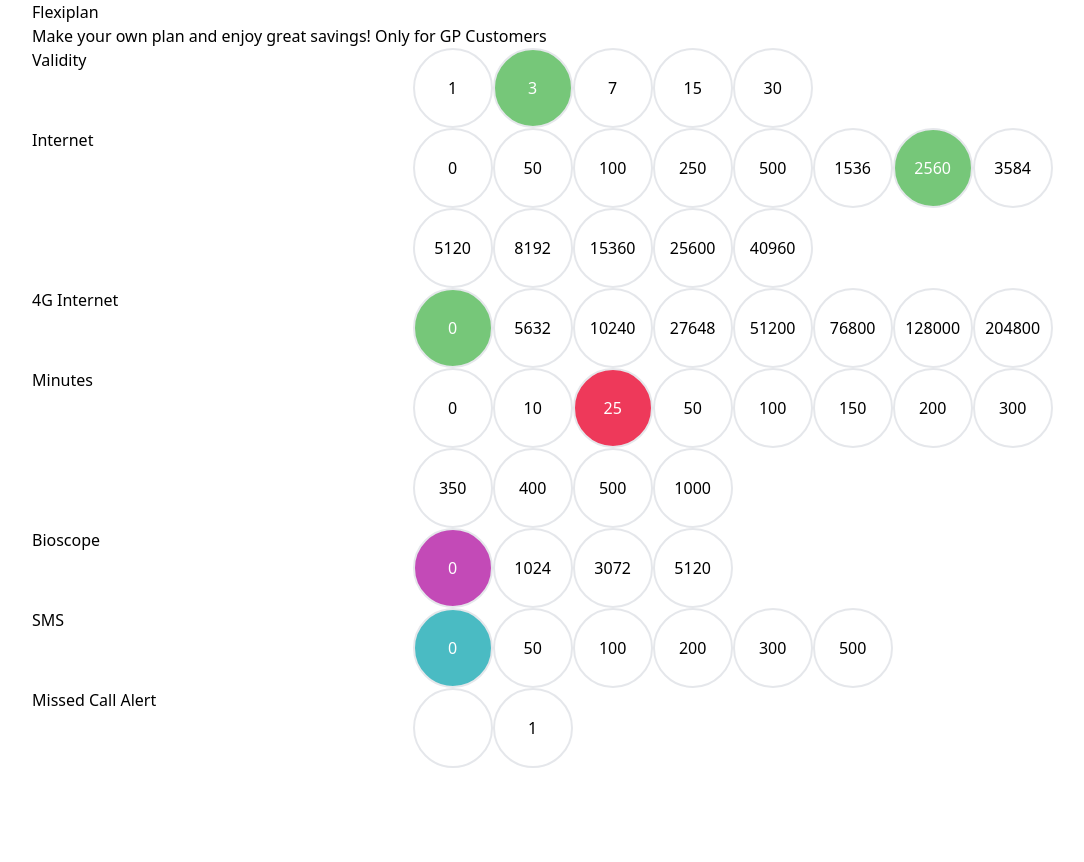
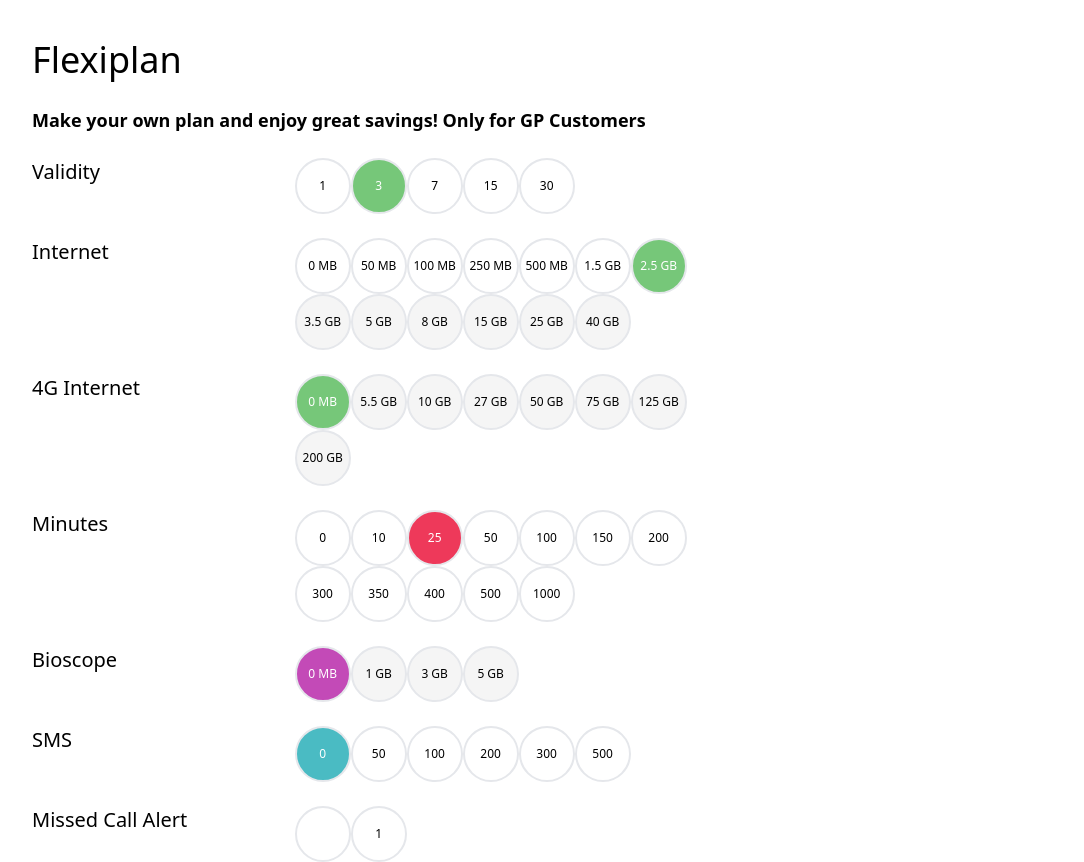
Before and after one commit to argha-shipansarker/gpFlexiPlan, a React (Create React App) app: page / in a window 1280 px wide. Shown: the whole page, without its empty margins (77-1161 px from the left). Before the commit the page ends 800 px from the top, so only its background shows below. Built offline with nearby package versions, Linux system fonts and the light colour scheme.

Commit message:
color changed of the disabled button

```diff
--- a/src/Pages/Flexiplan.js
+++ b/src/Pages/Flexiplan.js
@@ -8,6 +8,18 @@
 
     const [bubbleMapState, setBubbleMapState] = useState(null)
     const [eligibleBubbleMapState, setEligibleBubbleMapState] = useState(null)
+
+    function formatBytes(bytes, decimals = 2) {
+        if (bytes*1024*1024 === 0) return '0 MB';
+
+        const k = 1024;
+        const dm = decimals < 0 ? 0 : decimals;
+        const sizes = ['Bytes', 'KB', 'MB', 'GB', 'TB', 'PB', 'EB', 'ZB', 'YB'];
+
+        const i = Math.floor(Math.log(bytes*1024*1024) / Math.log(k));
+
+        return parseFloat(((bytes*1024*1024) / Math.pow(k, i)).toFixed(dm)) + ' ' + sizes[i];
+    }
 
 
     useEffect(() => {
@@ -56,7 +68,23 @@
             }
 
             value.map((item) => {
-                selectedBubbles[key] == item ? tempFlexiTypeVariation.push({ value: item, selected: true, validityDay: (key == "mca" || key == "longevity") ? true : false, type: key} ) : tempFlexiTypeVariation.push({ value: item, selected: false, validityDay: (key == "mca" || key == "longevity") ? true : false, type: key })
+                selectedBubbles[key] == item ? tempFlexiTypeVariation.push(
+                    {
+                        value: item,
+                        selected: true,
+                        validityDay: (key == "mca" || key == "longevity") ? true : false,
+                        type: key,
+                        internet: (key == "data" || key == "fourg" || key == "bioscope") ? formatBytes(item) : null
+                    }
+                ) : tempFlexiTypeVariation.push(
+                    {
+                        value: item,
+                        selected: false,
+                        validityDay: (key == "mca" || key == "longevity") ? true : false,
+                        type: key,
+                        internet: (key == "data" || key == "fourg" || key == "bioscope") ? formatBytes(item) : null
+                    }
+                )
 
             })
             // [key] = temp
@@ -70,7 +98,6 @@
 
             let tempFlexiValidityObject = bubbleMapState[0]
             let selectedValidityDay = tempFlexiValidityObject.flexiTypeVariation.find(type => type.selected == true)
-            // console.log("saimum", selectedValidityDay)
             let allDataForSpecficValidityDay = null
 
             Object.entries(eligibilityMap).forEach(([key, value]) => {
@@ -80,7 +107,7 @@
                 }
             })
 
-            let eligibleBubbleMapState = bubbleMapState.map(flexiData => {
+            let tempEligibleBubbleMapState = bubbleMapState.map(flexiData => {
                 Object.entries(allDataForSpecficValidityDay).forEach(([key, value]) => {
                     if(flexiData.mainFlexiType == key){
                         flexiData.flexiTypeVariation.forEach(flexiValue => {
@@ -96,19 +123,10 @@
                 return flexiData
             })
 
-            setEligibleBubbleMapState(eligibleBubbleMapState)
+            setEligibleBubbleMapState(tempEligibleBubbleMapState)
 
-            // console.log("saimum", allDataForSpecficValidityDay)
-            // console.log("manto", manto)
         }
     }, [bubbleMapState])
-
-
-
-
-    useEffect(() => {
-        console.log("shipan", eligibleBubbleMapState)
-    }, [eligibleBubbleMapState])
 
 
     if (eligibleBubbleMapState == null)
@@ -116,18 +134,22 @@
 
     return (
         <div className='png-base64'>
-            <p>Flexiplan</p>
-            <p>Make your own plan and enjoy great savings! Only for GP Customers</p>
-            {
+            <p className='text-4xl pt-10 pb-5'>Flexiplan</p>
+            <p className='text-lg mt-1.5 font-bold'>Make your own plan and enjoy great savings! Only for GP Customers</p>
+            <div className='grid grid-cols-3'>
+                <div className='col-span-2'>
+                {
                 eligibleBubbleMapState.map((value, index) => (
-                    <div className='grid grid-cols-3 gap-20' key={index}>
-                        <p>{value.flexiType}</p>
+                    <div className='grid grid-cols-3 gap-20 pt-6' key={index}>
+                        <p className='text-xl font-medium'>{value.flexiType}</p>
                         <div className='col-span-2'>
                             <BubbleVariation value={value.flexiTypeVariation} color={value.fexiTypeColor} eligibleBubbleMapState={eligibleBubbleMapState} setEligibleBubbleMapState={setEligibleBubbleMapState}/>
                         </div>
                     </div>
                 ))
             }
+                </div>
+            </div>
 
 
 
--- a/src/ReusableComponents/BubbleVariation.js
+++ b/src/ReusableComponents/BubbleVariation.js
@@ -4,51 +4,16 @@
 
     const eligibilityMap = require('../RequiredData/eligibility-map.json');
 
-    // useEffect(() => {
-    //     console.log("argha", value);
-    // }, []);
-
     const handleClick = (flexiData) => {
-        // let tempFlexiValidityObject = eligibleBubbleMapState[0]
-        // let selectedValidityDay = tempFlexiValidityObject.flexiTypeVariation.find(type => type.selected == true)
-        // // console.log("saimum", selectedValidityDay)
-        // let allDataForSpecficValidityDay = null
-
-        // Object.entries(eligibilityMap).forEach(([key, value]) => {
-        //     let keyName = key.split('_')[1]
-        //     if(keyName == selectedValidityDay.value){
-        //         allDataForSpecficValidityDay = value
-        //     }
-        // })
-
-        // let eligibleBubbleMapState = bubbleMapState.map(flexiData => {
-        //     Object.entries(allDataForSpecficValidityDay).forEach(([key, value]) => {
-        //         if(flexiData.mainFlexiType == key){
-        //             flexiData.flexiTypeVariation.forEach(flexiValue => {
-        //                 if(value.includes(flexiValue.value)){
-        //                     flexiValue.validityDay = true
-        //                 }else{
-        //                     flexiValue.validityDay = false
-        //                 }
-        //             })
-        //         }
-        //     })
-
-        //     return flexiData
-        // })
-
-        // setEligibleBubbleMapState(eligibleBubbleMapState)
 
         if(flexiData.type == "longevity")
         {
             let tempFlexiValidityObject = eligibleBubbleMapState[0]
             tempFlexiValidityObject.flexiTypeVariation.forEach(type => type.value == flexiData.value ? type.selected = true: type.selected = false)
-            console.log("saimum", tempFlexiValidityObject)
 
 
         let tempFlexiValidityObjectAfterClicked = eligibleBubbleMapState[0]
         let selectedValidityDay = tempFlexiValidityObjectAfterClicked.flexiTypeVariation.find(type => type.selected == true)
-        // console.log("saimum", selectedValidityDay)
         let allDataForSpecficValidityDay = null
         Object.entries(eligibilityMap).forEach(([key, value]) => {
             let keyName = key.split('_')[1]
@@ -80,15 +45,31 @@
 
         setEligibleBubbleMapState(tempEligibleBubbleMapState)
 
+        } else{
+                let tempFlexiValidityObject = [...eligibleBubbleMapState]
+
+                tempFlexiValidityObject.forEach(flexiValue => {
+                if(flexiValue.mainFlexiType == flexiData.type){
+                    flexiValue.flexiTypeVariation.forEach(type => type.value == flexiData.value ? type.selected = true: type.selected = false)
+                }
+            })
+
+            setEligibleBubbleMapState(tempFlexiValidityObject)
+
         }
 
-        // eligibleBubbleMapState.forEach(flexiData => {
-        //     if(flexiData.mainFlexiType == value.type){
+    }
 
-        //     }
-        // })
-
-        console.log("sarker", flexiData)
+    const handleBackgroundColor = value => {
+        if(value.selected){
+            return color
+        }else {
+            if(value.validityDay){
+                return "white"
+            }else {
+                return "#f5f5f5"
+            }
+        }
     }
 
     return (
@@ -96,12 +77,12 @@
             {
                 value.map((value, index) => (
                     <button
-                    className={`h-20 w-20 rounded-full border-2 flex justify-center items-center`}
-                    style={{ backgroundColor: value.selected ? color : "white", cursor: value.validityDay ? "pointer" : "not-allowed" }}
+                    className={`h-14 w-14 rounded-full border-2 flex justify-center items-center text-xs`}
+                    style={{ backgroundColor: handleBackgroundColor(value), cursor: value.validityDay ? "pointer" : "not-allowed" }}
                     disabled={!value.validityDay}
                     onClick={() => handleClick(value)}
                     >
-                        <p style={{ color: value.selected ? "white" : "black" }}>{value.value}</p>
+                        <span style={{ color: value.selected ? "white" : "black" }}>{value.internet ? value.internet : value.value}</span>
                     </button>
                 ))
             }
--- a/tailwind.config.js
+++ b/tailwind.config.js
@@ -5,11 +5,16 @@
   ],
   theme: {
     extend: {
+
       container: {
         screens: {
           lg: "1222px"
         }
       },
+
+      spacing: {
+
+      }
     },
   },
   plugins: [],
```
